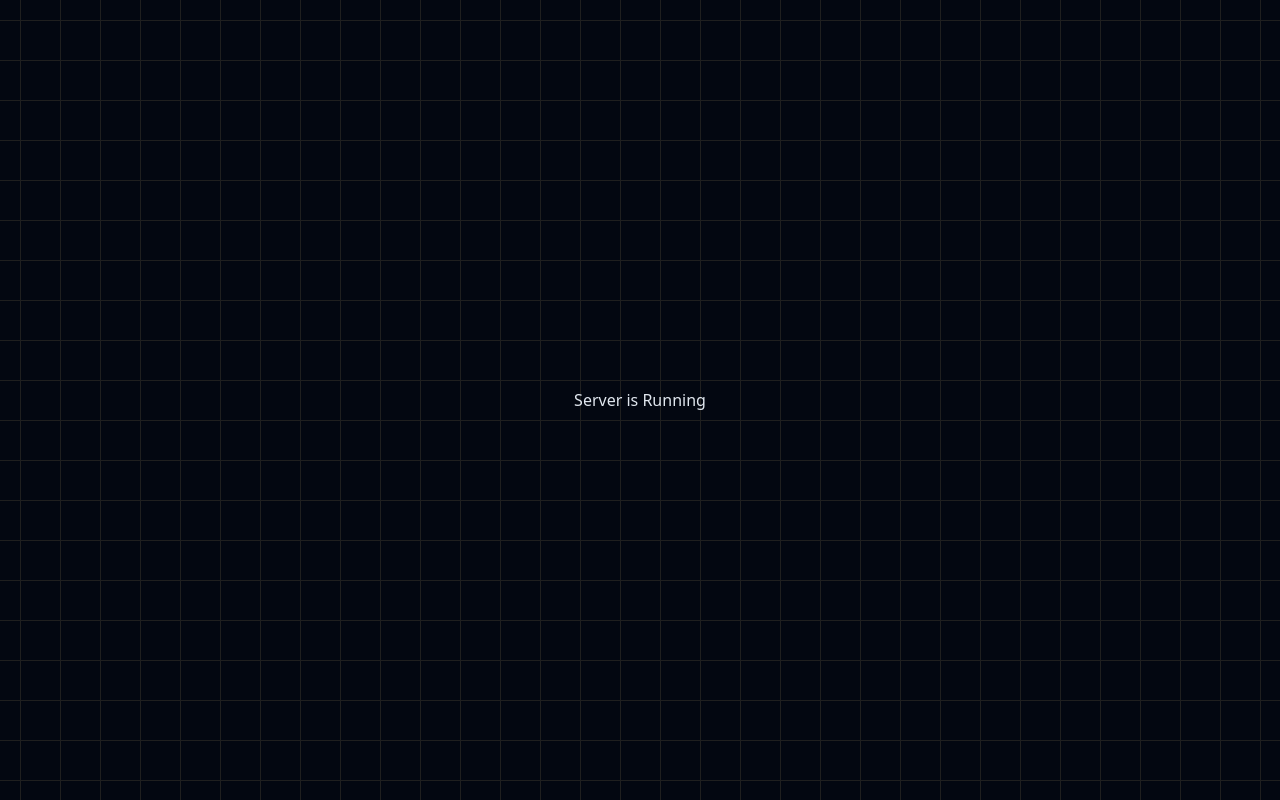
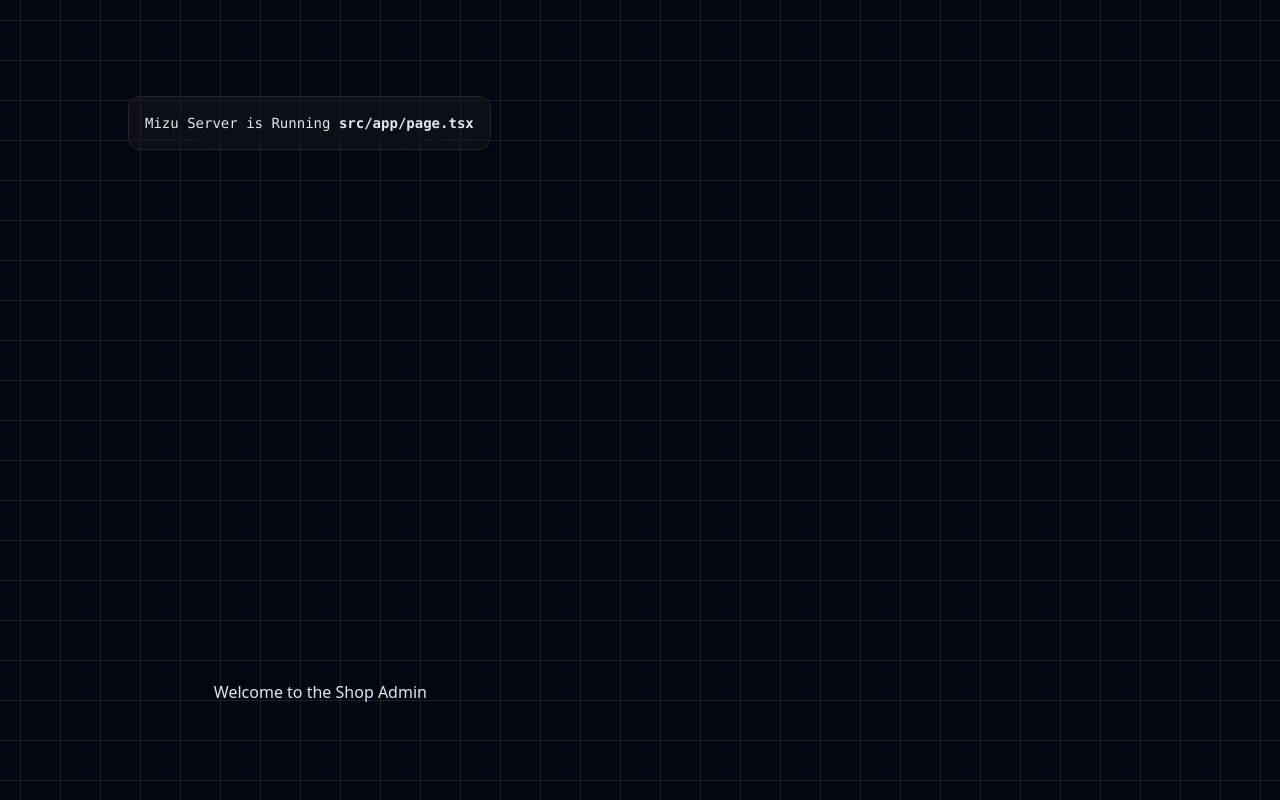
Before and after one commit to mizucxre0003/glibt, a Next.js app: page / in a window 1280 px wide. Built offline with nearby package versions, Linux system fonts and the light colour scheme.

Commit message:
Fix: Restore original homepage

```diff
--- a/src/app/page.tsx
+++ b/src/app/page.tsx
@@ -1,9 +1,18 @@
-import { NextResponse } from 'next/server'
+import { Button } from "@/components/ui/button"
 
 export default function Home() {
     return (
-        <div style={{ display: 'flex', justifyContent: 'center', alignItems: 'center', height: '100vh' }}>
-            <h1>Server is Running</h1>
-        </div>
+        <main className="flex min-h-screen flex-col items-center justify-between p-24">
+            <div className="z-10 w-full max-w-5xl items-center justify-between font-mono text-sm lg:flex">
+                <p className="fixed left-0 top-0 flex w-full justify-center border-b border-gray-300 bg-gradient-to-b from-zinc-200 pb-6 pt-8 backdrop-blur-2xl dark:border-neutral-800 dark:bg-zinc-800/30 dark:from-inherit lg:static lg:w-auto  lg:rounded-xl lg:border lg:bg-gray-200 lg:p-4 lg:dark:bg-zinc-800/30">
+                    Mizu Server is Running&nbsp;
+                    <code className="font-mono font-bold">src/app/page.tsx</code>
+                </p>
+            </div>
+
+            <div className="mb-32 grid text-center lg:mb-0 lg:grid-cols-4 lg:text-left">
+                <h2>Welcome to the Shop Admin</h2>
+            </div>
+        </main>
     )
 }
```
